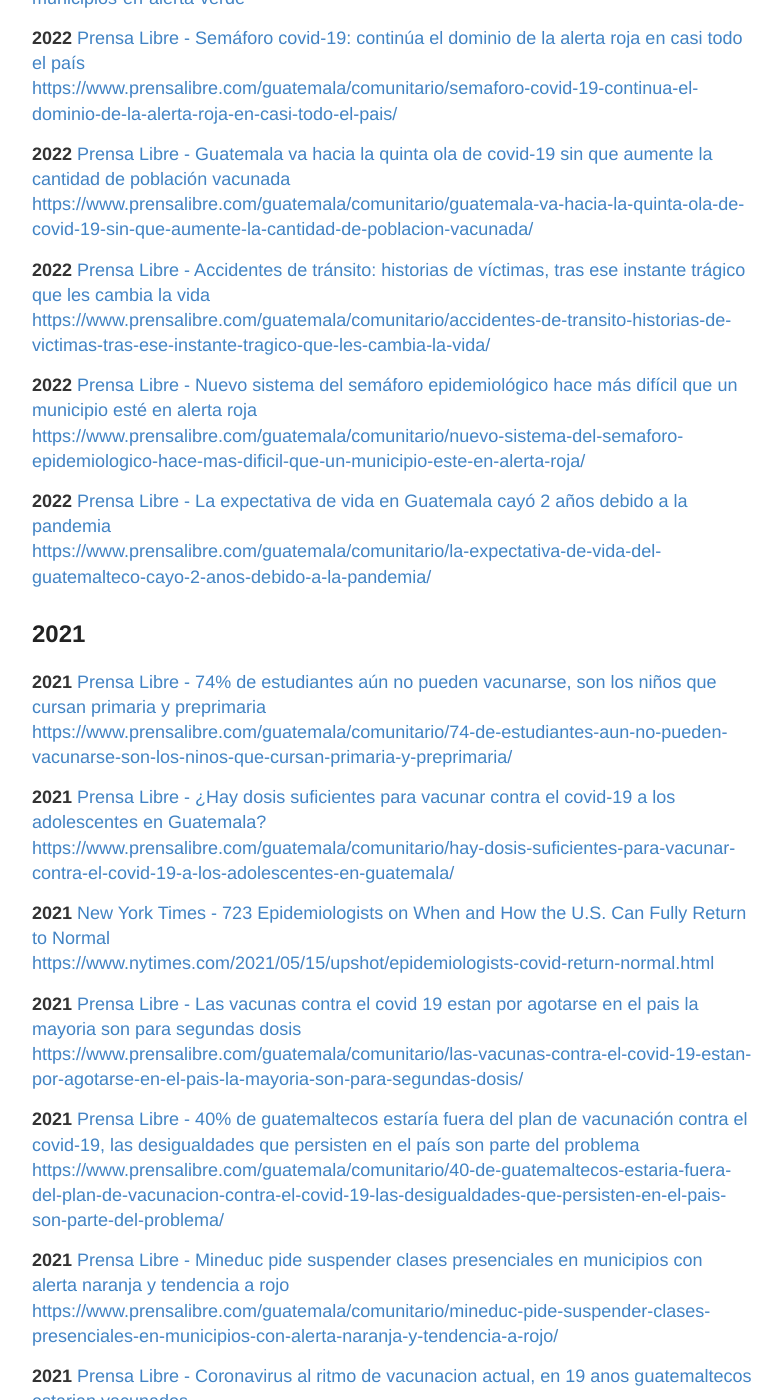
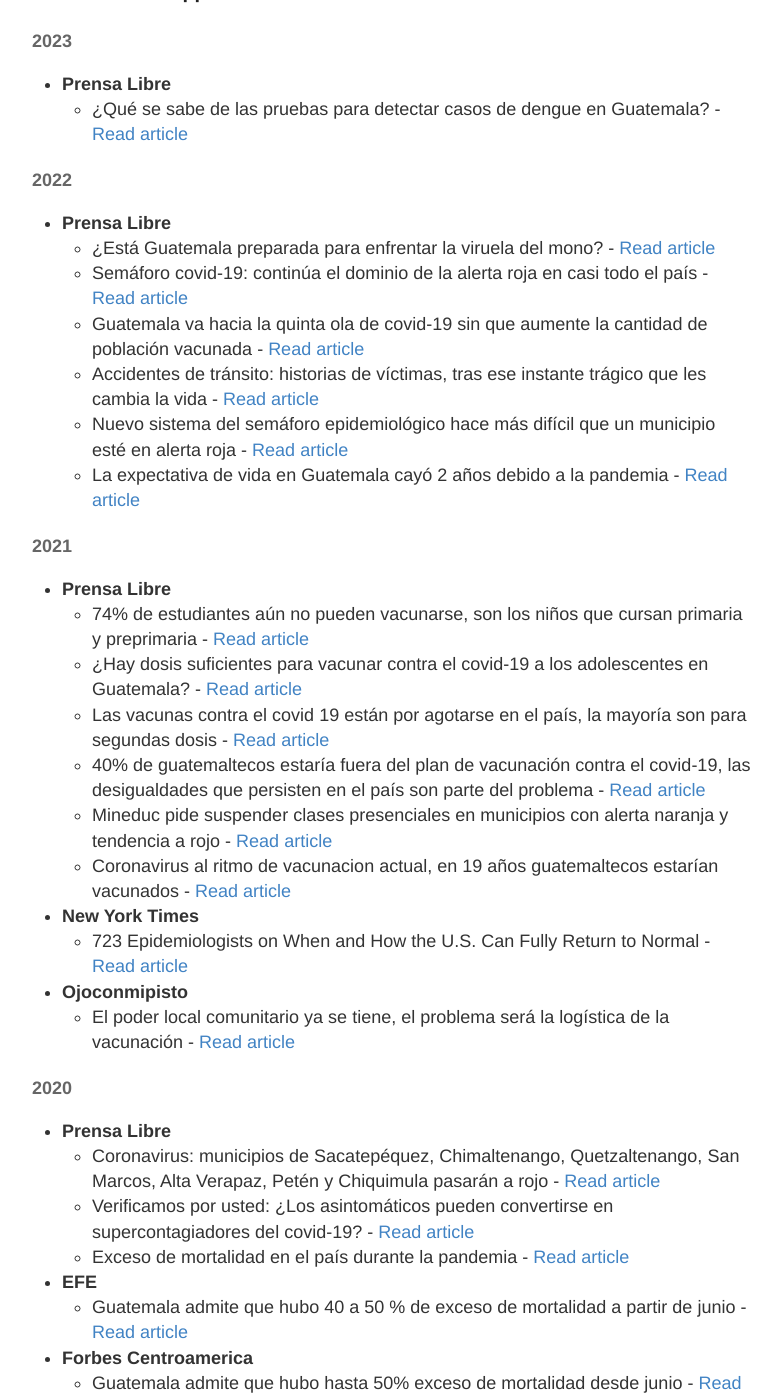
Before and after one commit to kmfolgar/kmartinez.com, a Jekyll site: the page built from cv.md, in a window 1280 px wide and 1400 px high, scrolled down 11367 px. Shown: the whole window, without its empty margins (248-1030 px from the left). Built offline with Jekyll 4.4.1, drawn with Linux system fonts in a browser that asks for light colours; some of the changed text lies outside the part shown.

Commit message:
updated cv 8jan2024

```diff
--- a/cv.md
+++ b/cv.md
@@ -3,8 +3,8 @@
 layout: page
 permalink: /cv/
 output:
+  pdf_document: default
   word_document: default
-  pdf_document: default
 ---
 
 Updated: Jan 6th, 2024.
@@ -323,121 +323,85 @@
 2020 Society of Epidemiologic Research Fall Conference\
 2020 American Public Health Association - Epidemiology Section
 
-## Media/News appearences
+## Media/News Appearances
 
-## 2023
+### Television Appearances
 
-**2023** [Prensa Libre - ¿Qué se sabe de las pruebas para detectar casos de dengue en Guatemala?](https://www.prensalibre.com/guatemala/comunitario/que-se-sabe-de-las-pruebas-para-detectar-casos-de-dengue-en-guatemala/) <https://www.prensalibre.com/guatemala/comunitario/que-se-sabe-de-las-pruebas-para-detectar-casos-de-dengue-en-guatemala/>
+#### 2022
+- **Guatevision**
+  - Semáforo covid-19 vuelve a sumar tres municipios en alerta verde - [Watch here](https://www.guatevision.com/nacionales/semaforo-covid-19-vuelve-a-sumar-tres-municipios-en-alerta-verde)
 
-**2023** Documentary "Salud y Ciudad" - Resources from the Interamerican Development Bank.\
-- <https://blogs.iadb.org/ciudades-sostenibles/es/ciudades-saludables-codigo-postal-salud-codigo-genetico/>\
-- <https://drexel.edu/lac/capacity-building/toolkit/>\
-- <https://www.youtube.com/watch?v=aUM9cxbz_-s>
+#### 2020
+- **Guatevision**
+  - Noticiero Guatevision 6 pm, 11 de diciembre de 2020: Min 0:30 - [Watch here](https://www.youtube.com/watch?v=5tz2TT5IX54)
+  - Noticiero Guatevision 1 pm, 11 de diciembre de 2020: Min 7:20 - [Watch here](https://www.youtube.com/watch?v=vn4xpwV5NW4)
 
-## 2022
+### Documentary Appearances
 
-**2022** [Prensa Libre - ¿Está Guatemala preparada para enfrentar la viruela del mono?](https://www.prensalibre.com/guatemala/comunitario/esta-guatemala-preparada-para-enfrentar-la-viruela-del-mono/)\
-[https://www.prensalibre.com/guatemala/comunitario/esta-guatemala-preparada-para-enfrentar-la-viruela-del-mono/](http://127.0.0.1:39715/#0 "https://www.prensalibre.com/guatemala/comunitario/esta-guatemala-preparada-para-enfrentar-la-viruela-del-mono/")
+#### 2023
+- **"Salud y Ciudad"** - Resources from the Interamerican Development Bank
+  - IDB Blog - [Read more](https://blogs.iadb.org/ciudades-sostenibles/es/ciudades-saludables-codigo-postal-salud-codigo-genetico/)
+  - Drexel University Toolkit - [View toolkit](https://drexel.edu/lac/capacity-building/toolkit/)
+  - YouTube Video - [Watch documentary](https://www.youtube.com/watch?v=aUM9cxbz_-s)
 
-**2022** [Guatevision - Semáforo covid-19 vuelve a sumar tres municipios en alerta verde](https://www.guatevision.com/nacionales/semaforo-covid-19-vuelve-a-sumar-tres-municipios-en-alerta-verde)\
-<https://www.guatevision.com/nacionales/semaforo-covid-19-vuelve-a-sumar-tres-municipios-en-alerta-verde>
+### Printed Media Appearances
 
-**2022** [Prensa Libre - Semáforo covid-19: continúa el dominio de la alerta roja en casi todo el país](https://www.prensalibre.com/guatemala/comunitario/semaforo-covid-19-continua-el-dominio-de-la-alerta-roja-en-casi-todo-el-pais/)\
-<https://www.prensalibre.com/guatemala/comunitario/semaforo-covid-19-continua-el-dominio-de-la-alerta-roja-en-casi-todo-el-pais/>
+#### 2023
+- **Prensa Libre**
+  - ¿Qué se sabe de las pruebas para detectar casos de dengue en Guatemala? - [Read article](https://www.prensalibre.com/guatemala/comunitario/que-se-sabe-de-las-pruebas-para-detectar-casos-de-dengue-en-guatemala/)
 
-**2022** [Prensa Libre - Guatemala va hacia la quinta ola de covid-19 sin que aumente la cantidad de población vacunada](https://www.prensalibre.com/guatemala/comunitario/guatemala-va-hacia-la-quinta-ola-de-covid-19-sin-que-aumente-la-cantidad-de-poblacion-vacunada/)\
-<https://www.prensalibre.com/guatemala/comunitario/guatemala-va-hacia-la-quinta-ola-de-covid-19-sin-que-aumente-la-cantidad-de-poblacion-vacunada/>
+#### 2022
+- **Prensa Libre**
+  - ¿Está Guatemala preparada para enfrentar la viruela del mono? - [Read article](https://www.prensalibre.com/guatemala/comunitario/esta-guatemala-preparada-para-enfrentar-la-viruela-del-mono/)
+  - Semáforo covid-19: continúa el dominio de la alerta roja en casi todo el país - [Read article](https://www.prensalibre.com/guatemala/comunitario/semaforo-covid-19-continua-el-dominio-de-la-alerta-roja-en-casi-todo-el-pais/)
+  - Guatemala va hacia la quinta ola de covid-19 sin que aumente la cantidad de población vacunada - [Read article](https://www.prensalibre.com/guatemala/comunitario/guatemala-va-hacia-la-quinta-ola-de-covid-19-sin-que-aumente-la-cantidad-de-poblacion-vacunada/)
+  - Accidentes de tránsito: historias de víctimas, tras ese instante trágico que les cambia la vida - [Read article](https://www.prensalibre.com/guatemala/comunitario/accidentes-de-transito-historias-de-victimas-tras-ese-instante-tragico-que-les-cambia-la-vida/)
+  - Nuevo sistema del semáforo epidemiológico hace más difícil que un municipio esté en alerta roja - [Read article](https://www.prensalibre.com/guatemala/comunitario/nuevo-sistema-del-semaforo-epidemiologico-hace-mas-dificil-que-un-municipio-este-en-alerta-roja/)
+  - La expectativa de vida en Guatemala cayó 2 años debido a la pandemia - [Read article](https://www.prensalibre.com/guatemala/comunitario/la-expectativa-de-vida-del-guatemalteco-cayo-2-anos-debido-a-la-pandemia/)
 
-**2022** [Prensa Libre - Accidentes de tránsito: historias de víctimas, tras ese instante trágico que les cambia la vida](https://www.prensalibre.com/guatemala/comunitario/accidentes-de-transito-historias-de-victimas-tras-ese-instante-tragico-que-les-cambia-la-vida/)\
-<https://www.prensalibre.com/guatemala/comunitario/accidentes-de-transito-historias-de-victimas-tras-ese-instante-tragico-que-les-cambia-la-vida/>
+#### 2021
+- **Prensa Libre**
+  - 74% de estudiantes aún no pueden vacunarse, son los niños que cursan primaria y preprimaria - [Read article](https://www.prensalibre.com/guatemala/comunitario/74-de-estudiantes-aun-no-pueden-vacunarse-son-los-ninos-que-cursan-primaria-y-preprimaria/)
+  - ¿Hay dosis suficientes para vacunar contra el covid-19 a los adolescentes en Guatemala? - [Read article](https://www.prensalibre.com/guatemala/comunitario/hay-dosis-suficientes-para-vacunar-contra-el-covid-19-a-los-adolescentes-en-guatemala/)
+  - Las vacunas contra el covid 19 están por agotarse en el país, la mayoría son para segundas dosis - [Read article](https://www.prensalibre.com/guatemala/comunitario/las-vacunas-contra-el-covid-19-estan-por-agotarse-en-el-pais-la-mayoria-son-para-segundas-dosis/)
+  - 40% de guatemaltecos estaría fuera del plan de vacunación contra el covid-19, las desigualdades que persisten en el país son parte del problema - [Read article](https://www.prensalibre.com/guatemala/comunitario/40-de-guatemaltecos-estaria-fuera-del-plan-de-vacunacion-contra-el-covid-19-las-desigualdades-que-persisten-en-el-pais-son-parte-del-problema/)
+  - Mineduc pide suspender clases presenciales en municipios con alerta naranja y tendencia a rojo - [Read article](https://www.prensalibre.com/guatemala/comunitario/mineduc-pide-suspender-clases-presenciales-en-municipios-con-alerta-naranja-y-tendencia-a-rojo/)
+  - Coronavirus al ritmo de vacunacion actual, en 19 años guatemaltecos estarían vacunados - [Read article](https://www.prensalibre.com/guatemala/comunitario/coronavirus-al-ritmo-de-la-vacunacion-actual-en-19-anos-guatemaltecos-estarian-vacunados/)
 
-**2022** [Prensa Libre - Nuevo sistema del semáforo epidemiológico hace más difícil que un municipio esté en alerta roja](https://www.prensalibre.com/guatemala/comunitario/nuevo-sistema-del-semaforo-epidemiologico-hace-mas-dificil-que-un-municipio-este-en-alerta-roja/)\
-<https://www.prensalibre.com/guatemala/comunitario/nuevo-sistema-del-semaforo-epidemiologico-hace-mas-dificil-que-un-municipio-este-en-alerta-roja/>
+- **New York Times**
+  - 723 Epidemiologists on When and How the U.S. Can Fully Return to Normal - [Read article](https://www.nytimes.com/2021/05/15/upshot/epidemiologists-covid-return-normal.html)
 
-**2022** [Prensa Libre - La expectativa de vida en Guatemala cayó 2 años debido a la pandemia](https://www.prensalibre.com/guatemala/comunitario/la-expectativa-de-vida-del-guatemalteco-cayo-2-anos-debido-a-la-pandemia/)\
-<https://www.prensalibre.com/guatemala/comunitario/la-expectativa-de-vida-del-guatemalteco-cayo-2-anos-debido-a-la-pandemia/>
+- **Ojoconmipisto**
+  - El poder local comunitario ya se tiene, el problema será la logística de la vacunación - [Read article](https://www.ojoconmipisto.com/el-poder-local-comunitario-ya-se-tiene-el-problema-sera-la-logistica-de-la-vacunacion/)
 
-## 2021
+#### 2020
+- **Prensa Libre**
+  - Coronavirus: municipios de Sacatepéquez, Chimaltenango, Quetzaltenango, San Marcos, Alta Verapaz, Petén y Chiquimula pasarán a rojo - [Read article](https://www.prensalibre.com/guatemala/comunitario/coronavirus-municipios-de-sacatepequez-chimaltenango-quetzaltenango-san-marcos-alta-verapaz-peten-y-chiquimula-pasaran-a-rojo/)
+  - Verificamos por usted: ¿Los asintomáticos pueden convertirse en supercontagiadores del covid-19? - [Read article](https://www.prensalibre.com/pl-plus/guatemala/comunitario/los-asintomaticos-en-espacios-cerrados-pueden-convertirse-en-supercontagiadores/)
+  - Exceso de mortalidad en el país durante la pandemia - [Read article](https://www.prensalibre.com/opinion/columnasdiarias/exceso-de-mortalidad-en-el-pais-durante-la-pandemia/)
 
-**2021** [Prensa Libre - 74% de estudiantes aún no pueden vacunarse, son los niños que cursan primaria y preprimaria](https://www.prensalibre.com/guatemala/comunitario/74-de-estudiantes-aun-no-pueden-vacunarse-son-los-ninos-que-cursan-primaria-y-preprimaria/)\
-<https://www.prensalibre.com/guatemala/comunitario/74-de-estudiantes-aun-no-pueden-vacunarse-son-los-ninos-que-cursan-primaria-y-preprimaria/>
+- **EFE**
+  - Guatemala admite que hubo 40 a 50 % de exceso de mortalidad a partir de junio - [Read article](https://www.efe.com/efe/america/sociedad/guatemala-admite-que-hubo-40-a-50-de-exceso-mortalidad-partir-junio/20000013-4416316)
 
-**2021** [Prensa Libre - ¿Hay dosis suficientes para vacunar contra el covid-19 a los adolescentes en Guatemala?](https://www.prensalibre.com/guatemala/comunitario/hay-dosis-suficientes-para-vacunar-contra-el-covid-19-a-los-adolescentes-en-guatemala/)\
-<https://www.prensalibre.com/guatemala/comunitario/hay-dosis-suficientes-para-vacunar-contra-el-covid-19-a-los-adolescentes-en-guatemala/>
+- **Forbes Centroamerica**
+  - Guatemala admite que hubo hasta 50% exceso de mortalidad desde junio - [Read article](https://forbescentroamerica.com/2020/12/10/guatemala-admite-que-hubo-hasta-50-exceso-de-mortalidad-desde-junio/)
 
-**2021** [New York Times - 723 Epidemiologists on When and How the U.S. Can Fully Return to Normal](https://www.nytimes.com/2021/05/15/upshot/epidemiologists-covid-return-normal.html)\
-<https://www.nytimes.com/2021/05/15/upshot/epidemiologists-covid-return-normal.html>
+- **Diario Libre**
+  - Guatemala admite que hubo hasta 50% exceso de mortalidad desde junio - [Read article](https://www.diariolibre.com/actualidad/internacional/guatemala-admite-que-hubo-40-a-50-de-exceso-mortalidad-a-partir-de-junio-GA23230897)
 
-**2021** [Prensa Libre - Las vacunas contra el covid 19 estan por agotarse en el pais la mayoria son para segundas dosis](https://www.prensalibre.com/guatemala/comunitario/las-vacunas-contra-el-covid-19-estan-por-agotarse-en-el-pais-la-mayoria-son-para-segundas-dosis/)\
-<https://www.prensalibre.com/guatemala/comunitario/las-vacunas-contra-el-covid-19-estan-por-agotarse-en-el-pais-la-mayoria-son-para-segundas-dosis/>
+- **elPeriodico**
+  - "En Guatemala no se sabe si hay más muertos en la zona 1 o en la zona 10" - [Read article](https://elperiodico.com.gt/domingo/2020/08/23/en-guatemala-no-se-sabe-si-hay-mas-muertos-en-la-zona-1-o-en-la-zona-10/)
 
-**2021** [Prensa Libre - 40% de guatemaltecos estaría fuera del plan de vacunación contra el covid-19, las desigualdades que persisten en el país son parte del problema](https://www.prensalibre.com/guatemala/comunitario/40-de-guatemaltecos-estaria-fuera-del-plan-de-vacunacion-contra-el-covid-19-las-desigualdades-que-persisten-en-el-pais-son-parte-del-problema/)\
-<https://www.prensalibre.com/guatemala/comunitario/40-de-guatemaltecos-estaria-fuera-del-plan-de-vacunacion-contra-el-covid-19-las-desigualdades-que-persisten-en-el-pais-son-parte-del-problema/>
+- **Plaza Publica**
+  - COVID19 se ensaña con la juventud guatemalteca - [Read article](https://www.plazapublica.com.gt/content/covid19-se-ensana-con-la-juventud-guatemalteca)
+  - COVID19 En 5 gráficos: La mortalidad ha crecido en la capital pero no en el país con respecto a años anteriores - [Read article](https://www.plazapublica.com.gt/content/covid19-en-5-graficos-la-mortalidad-ha-crecido-en-la-capital-pero-no-en-el-pais-con-respecto)
+  - VIDEO Epidemiólogo: "De momento se hace casi imposible hacer una comparación sin sesgo entre países" - [Read article](https://www.plazapublica.com.gt/content/epidemiologo-de-momento-se-hace-casi-imposible-hacer-una-comparacion-sin-sesgo-entre-paises)
 
-**2021** [Prensa Libre - Mineduc pide suspender clases presenciales en municipios con alerta naranja y tendencia a rojo](https://www.prensalibre.com/guatemala/comunitario/mineduc-pide-suspender-clases-presenciales-en-municipios-con-alerta-naranja-y-tendencia-a-rojo/)\
-<https://www.prensalibre.com/guatemala/comunitario/mineduc-pide-suspender-clases-presenciales-en-municipios-con-alerta-naranja-y-tendencia-a-rojo/>
-
-**2021** [Prensa Libre - Coronavirus al ritmo de vacunacion actual, en 19 anos guatemaltecos estarian vacunados](https://www.prensalibre.com/guatemala/comunitario/coronavirus-al-ritmo-de-la-vacunacion-actual-en-19-anos-guatemaltecos-estarian-vacunados/)\
-<https://www.prensalibre.com/guatemala/comunitario/coronavirus-al-ritmo-de-la-vacunacion-actual-en-19-anos-guatemaltecos-estarian-vacunados/>\
-**\
-2021** [Ojoconmipisto - El poder local comunitario ya se tiene, el problema sera la logistica de la vacunacion](https://www.ojoconmipisto.com/el-poder-local-comunitario-ya-se-tiene-el-problema-sera-la-logistica-de-la-vacunacion/)\
-<https://www.ojoconmipisto.com/el-poder-local-comunitario-ya-se-tiene-el-problema-sera-la-logistica-de-la-vacunacion/>
-
-## 2020
-
-**2020** [Guatevision - Noticiero Guatevision 6 pm, 11 de diciembre de 2020: Min 0:30](https://www.youtube.com/watch?v=5tz2TT5IX54)\
-<https://www.youtube.com/watch?v=5tz2TT5IX54>
-
-**2020** [Guatevision - Noticiero Guatevision 1 pm, 11 de diciembre de 2020: Min 7:20](https://www.youtube.com/watch?v=vn4xpwV5NW4)\
-<https://www.youtube.com/watch?v=vn4xpwV5NW4>
-
-**2020** [Prensa Libre - Coronavirus: municipios de Sacatepéquez, Chimaltenango, Quetzaltenango, San Marcos, Alta Verapaz, Petén y Chiquimula pasarán a rojo](https://www.prensalibre.com/guatemala/comunitario/coronavirus-municipios-de-sacatepequez-chimaltenango-quetzaltenango-san-marcos-alta-verapaz-peten-y-chiquimula-pasaran-a-rojo/)\
-<https://www.prensalibre.com/guatemala/comunitario/coronavirus-municipios-de-sacatepequez-chimaltenango-quetzaltenango-san-marcos-alta-verapaz-peten-y-chiquimula-pasaran-a-rojo/>
-
-**2020** [EFE - Guatemala admite que hubo 40 a 50 % de exceso de mortalidad a partir de junio](https://www.efe.com/efe/america/sociedad/guatemala-admite-que-hubo-40-a-50-de-exceso-mortalidad-partir-junio/20000013-4416316)\
-<https://www.efe.com/efe/america/sociedad/guatemala-admite-que-hubo-40-a-50-de-exceso-mortalidad-partir-junio/20000013-4416316>
-
-**2020** [Forbes Centroamerica - Guatemala admite que hubo hasta 50% exceso de mortalidad desde junio](https://forbescentroamerica.com/2020/12/10/guatemala-admite-que-hubo-hasta-50-exceso-de-mortalidad-desde-junio/)\
-<https://forbescentroamerica.com/2020/12/10/guatemala-admite-que-hubo-hasta-50-exceso-de-mortalidad-desde-junio/>
-
-**2020** [Diario Libre - Guatemala admite que hubo hasta 50% exceso de mortalidad desde junio](https://www.diariolibre.com/actualidad/internacional/guatemala-admite-que-hubo-40-a-50-de-exceso-de-mortalidad-a-partir-de-junio-GA23230897)\
-<https://www.diariolibre.com/actualidad/internacional/guatemala-admite-que-hubo-40-a-50-de-exceso-de-mortalidad-a-partir-de-junio-GA23230897>
-
-**2020** [elPeriodico - "En Guatemala no se sabe si hay más muertos en la zona 1 o en la zona 10"](https://elperiodico.com.gt/domingo/2020/08/23/en-guatemala-no-se-sabe-si-hay-mas-muertos-en-la-zona-1-o-en-la-zona-10/)\
-<https://elperiodico.com.gt/domingo/2020/08/23/en-guatemala-no-se-sabe-si-hay-mas-muertos-en-la-zona-1-o-en-la-zona-10/>\
-**\
-2020** [Prensa Libre - Exceso de mortalidad en el país durante la pandemia](https://www.prensalibre.com/opinion/columnasdiarias/exceso-de-mortalidad-en-el-pais-durante-la-pandemia/)\
-<https://www.prensalibre.com/opinion/columnasdiarias/exceso-de-mortalidad-en-el-pais-durante-la-pandemia/>
-
-**2020** [Prensa Libre - Verificamos por usted: ¿Los asintomáticos pueden convertirse en supercontagiadores del covid-19?](https://www.prensalibre.com/pl-plus/guatemala/comunitario/los-asintomaticos-en-espacios-cerrados-pueden-convertirse-en-supercontagiadores/)\
-<https://www.prensalibre.com/pl-plus/guatemala/comunitario/los-asintomaticos-en-espacios-cerrados-pueden-convertirse-en-supercontagiadores/>
-
-**2020** [Plaza Publica - COVID19 se ensaña con la juventud guatemalteca](https://www.plazapublica.com.gt/content/covid19-se-ensana-con-la-juventud-guatemalteca)\
-<https://www.plazapublica.com.gt/content/covid19-se-ensana-con-la-juventud-guatemalteca>
-
-**2020** [Nomada - Epidemiólogo: "Temo un aumento brusco de casos que no podremos detectar"](https://nomada.gt/pais/actualidad/epidemiologo-temo-un-aumento-brusco-de-casos-que-no-podremos-detectar/)\
-<https://nomada.gt/pais/actualidad/epidemiologo-temo-un-aumento-brusco-de-casos-que-no-podremos-detectar/>
-
-**2020** [Plaza Publica - COVID19 En 5 gráficos: La mortalidad ha crecido en la capital pero no en el país con respecto a años anteriores](https://www.plazapublica.com.gt/content/covid19-en-5-graficos-la-mortalidad-ha-crecido-en-la-capital-pero-no-en-el-pais-con-respecto)\
-<https://www.plazapublica.com.gt/content/covid19-en-5-graficos-la-mortalidad-ha-crecido-en-la-capital-pero-no-en-el-pais-con-respecto>
-
-**2020** [Plaza Publica - VIDEO Epidemiólogo: "De momento se hace casi imposible hacer una comparación sin sesgo entre países"](https://www.plazapublica.com.gt/content/epidemiologo-de-momento-se-hace-casi-imposible-hacer-una-comparacion-sin-sesgo-entre-paises)\
-<https://www.plazapublica.com.gt/content/epidemiologo-de-momento-se-hace-casi-imposible-hacer-una-comparacion-sin-sesgo-entre-paises>
-
-**2020** [Nomada - (Mapas y datos) Así está la pandemia al otro lado de las débiles fronteras de Guatemala](https://nomada.gt/pais/actualidad/mapas-y-datos-asi-esta-la-pandemia-al-otro-lado-de-las-debiles-fronteras-de-guatemala/)\
-<https://nomada.gt/pais/actualidad/mapas-y-datos-asi-esta-la-pandemia-al-otro-lado-de-las-debiles-fronteras-de-guatemala/>
-
-**2020** [Nomada - (Mapas y Datos) ¿Qué departamentos corren más riesgo ante el COVID-19?](https://nomada.gt/pais/actualidad/mapas-y-datos-que-departamentos-corren-mas-riesgo-ante-el-covid-19/)\
-<https://nomada.gt/pais/actualidad/mapas-y-datos-que-departamentos-corren-mas-riesgo-ante-el-covid-19/>
-
-**2020** [(Gráficas) Guatemala: el gran perdedor en pruebas de COVID-19 en América Latina](https://nomada.gt/pais/actualidad/graficas-guatemala-el-gran-perdedor-en-pruebas-de-covid-19-en-america-latina/)\
-<https://nomada.gt/pais/actualidad/graficas-guatemala-el-gran-perdedor-en-pruebas-de-covid-19-en-america-latina/>
-
-**2020** [Nomada - 6 Expertos y 6 razones por las que el acceso a datos es importante para enfrentar al COVID-19](https://nomada.gt/pais/actualidad/6-expertos-y-6-razones-por-las-que-el-acceso-a-datos-es-importante-para-enfrentar-al-covid-19/)\
-<https://nomada.gt/pais/actualidad/6-expertos-y-6-razones-por-las-que-el-acceso-a-datos-es-importante-para-enfrentar-al-covid-19/>
-
-**2020** [Nomada - (Audios) La lucha contra el COVID-19: así es la vida en el hospital del Parque de la Industria](https://nomada.gt/pais/actualidad/audios-la-lucha-contra-el-covid-19-asi-es-la-vida-en-el-hospital-del-parque-de-la-industria/)\
-<https://nomada.gt/pais/actualidad/audios-la-lucha-contra-el-covid-19-asi-es-la-vida-en-el-hospital-del-parque-de-la-industria/>
-
-**2020** [Nomada - COVID-19: Cinco meses después no conocemos la magnitud real de la pandemia](https://nomada.gt/pais/actualidad/covid-19-cinco-meses-despues-no-conocemos-la-magnitud-real-de-la-pandemia)\
-<https://nomada.gt/pais/actualidad/covid-19-cinco-meses-despues-no-conocemos-la-magnitud-real-de-la-pandemia>
+- **Nomada**
+  - Epidemiólogo: "Temo un aumento brusco de casos que no podremos detectar" - [Read article](https://nomada.gt/pais/actualidad/epidemiologo-temo-un-aumento-brusco-de-casos-que-no-podremos-detectar/)
+  - (Mapas y datos) Así está la pandemia al otro lado de las débiles fronteras de Guatemala - [Read article](https://nomada.gt/pais/actualidad/mapas-y-datos-asi-esta-la-pandemia-al-otro-lado-de-las-debiles-fronteras-de-guatemala/)
+  - (Mapas y Datos) ¿Qué departamentos corren más riesgo ante el COVID-19? - [Read article](https://nomada.gt/pais/actualidad/mapas-y-datos-que-departamentos-corren-mas-riesgo-ante-el-covid-19/)
+  - (Gráficas) Guatemala: el gran perdedor en pruebas de COVID-19 en América Latina - [Read article](https://nomada.gt/pais/actualidad/graficas-guatemala-el-gran-perdedor-en-pruebas-de-covid-19-en-america-latina/)
+  - 6 Expertos y 6 razones por las que el acceso a datos es importante para enfrentar al COVID-19 - [Read article](https://nomada.gt/pais/actualidad/6-expertos-y-6-razones-por-las-que-el-acceso-a-datos-es-importante-para-enfrentar-al-covid-19/)
+  - (Audios) La lucha contra el COVID-19: así es la vida en el hospital del Parque de la Industria - [Read article](https://nomada.gt/pais/actualidad/audios-la-lucha-contra-el-covid-19-asi-es-la-vida-en-el-hospital-del-parque-de-la-industria/)
+  - COVID-19: Cinco meses después no conocemos la magnitud real de la pandemia - [Read article](https://nomada.gt/pais/actualidad/covid-19-cinco-meses-despues-no-conocemos-la-magnitud-real-de-la-pandemia)
```
Also changed, not shown: 1 other file.
